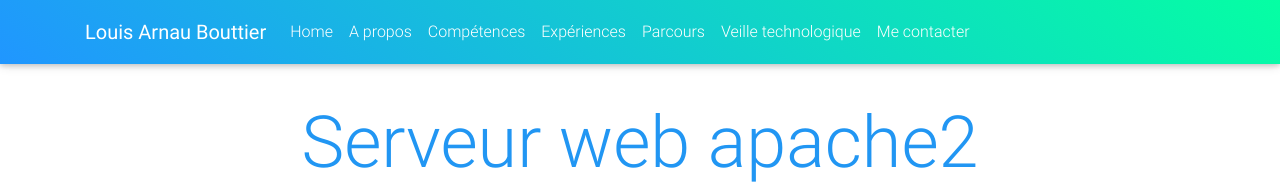
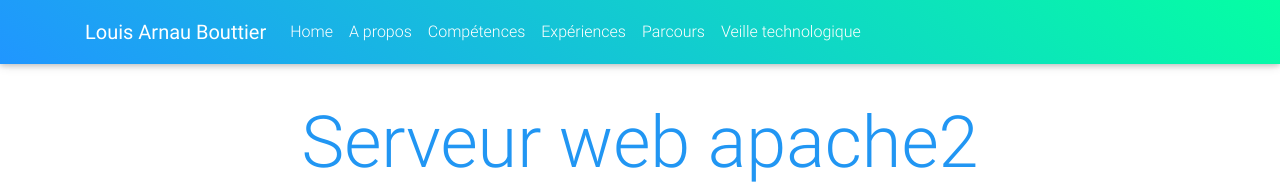
Before and after one commit to Loulax/lbouttier, a plain HTML site: page veille.html in a window 1280 px wide. Shown: the top 184 px of the page. Drawn offline with Linux system fonts and the light colour scheme.

Commit message:
Update veille.html

```diff
--- a/veille.html
+++ b/veille.html
@@ -62,9 +62,6 @@
             </li>
             <li class="nav-item">
               <a href="veille.html" class="nav-link"> Veille technologique</a>
-            </li>
-            <li class="nav-item">
-              <a class="nav-link" href="contact.html">Me contacter</a>
             </li>
           </ul>
         </div>
```
